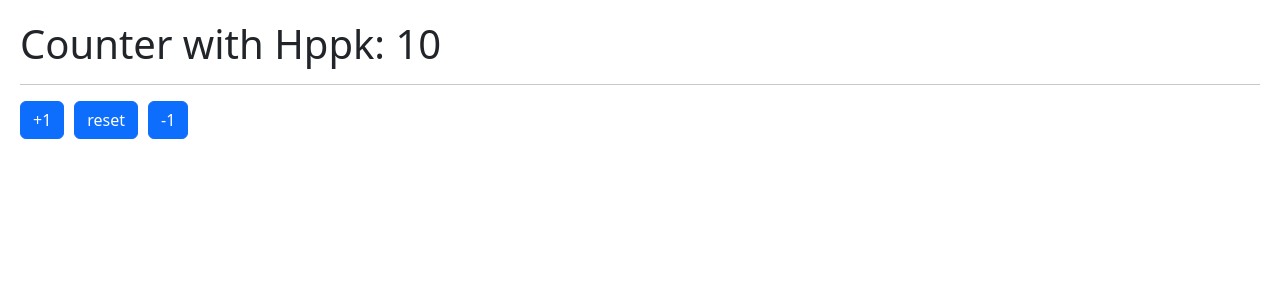
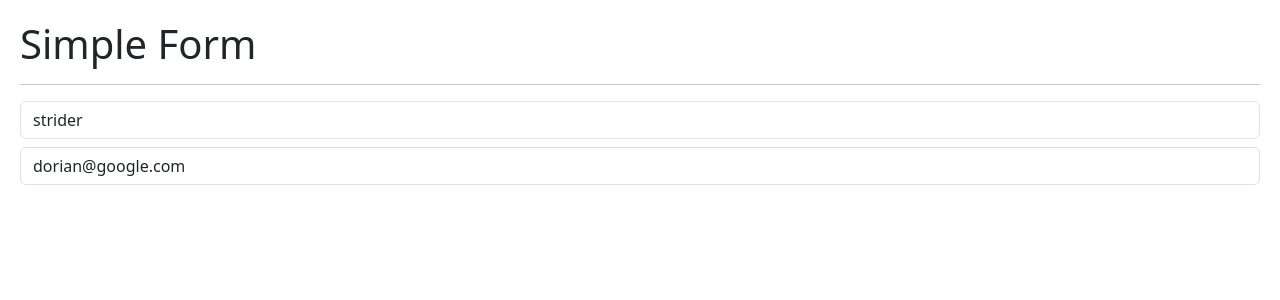
Before and after one commit to SoyDoryam/hook-app, a React (Vite) app: page / in a window 1280 px wide. Shown: the top 300 px of the page. Built offline with nearby package versions, Linux system fonts and the light colour scheme.

Commit message:
useEffect - SimpleForm

```diff
--- /dev/null
+++ b/src/02-useEffect/SimpleForm.jsx
@@ -0,0 +1,49 @@
+import { useEffect, useState } from "react"
+
+export const SimpleForm = () => {
+
+    const [formState, setFormState] = useState({
+        username: 'strider',
+        email: 'dorian@google.com',
+    });
+
+    const {username, email} = formState;
+
+    const onInputChange = ({target}) => {
+        const {name, value} = target;
+        setFormState({
+            ...formState,
+            [ name ]: value
+        });
+    };
+
+    useEffect(() => {
+        console.log('useEffect called!');
+    });
+
+    return (
+        <>
+            <h1>Simple Form</h1>
+            <hr />
+
+            <input
+                type="text"
+                className="form-control"
+                placeholder="Username"
+                name="username"
+                value={username}
+                onChange={ onInputChange }
+            />
+
+            <input
+                type="email"
+                className="form-control mt-2"
+                placeholder="rizo@google.com"
+                name="email"
+                value={email}
+                onChange={ onInputChange }
+            />
+
+        </>
+    )
+}
--- a/src/main.jsx
+++ b/src/main.jsx
@@ -2,12 +2,13 @@
 import ReactDOM from 'react-dom/client'
 // import { HooksApp } from './HooksApp'
 // import { CounterApp } from './01-useState/CounterApp'
-import { CounterWithCustomHook } from './01-useState/CounterWithCustomHook'
+// import { CounterWithCustomHook } from './01-useState/CounterWithCustomHook'
+import { SimpleForm } from './02-useEffect/SimpleForm'
 
 import './index.css'
 
 ReactDOM.createRoot(document.getElementById('root')).render(
   <React.StrictMode>
-    <CounterWithCustomHook />
+    <SimpleForm />
   </React.StrictMode>,
 )
```
